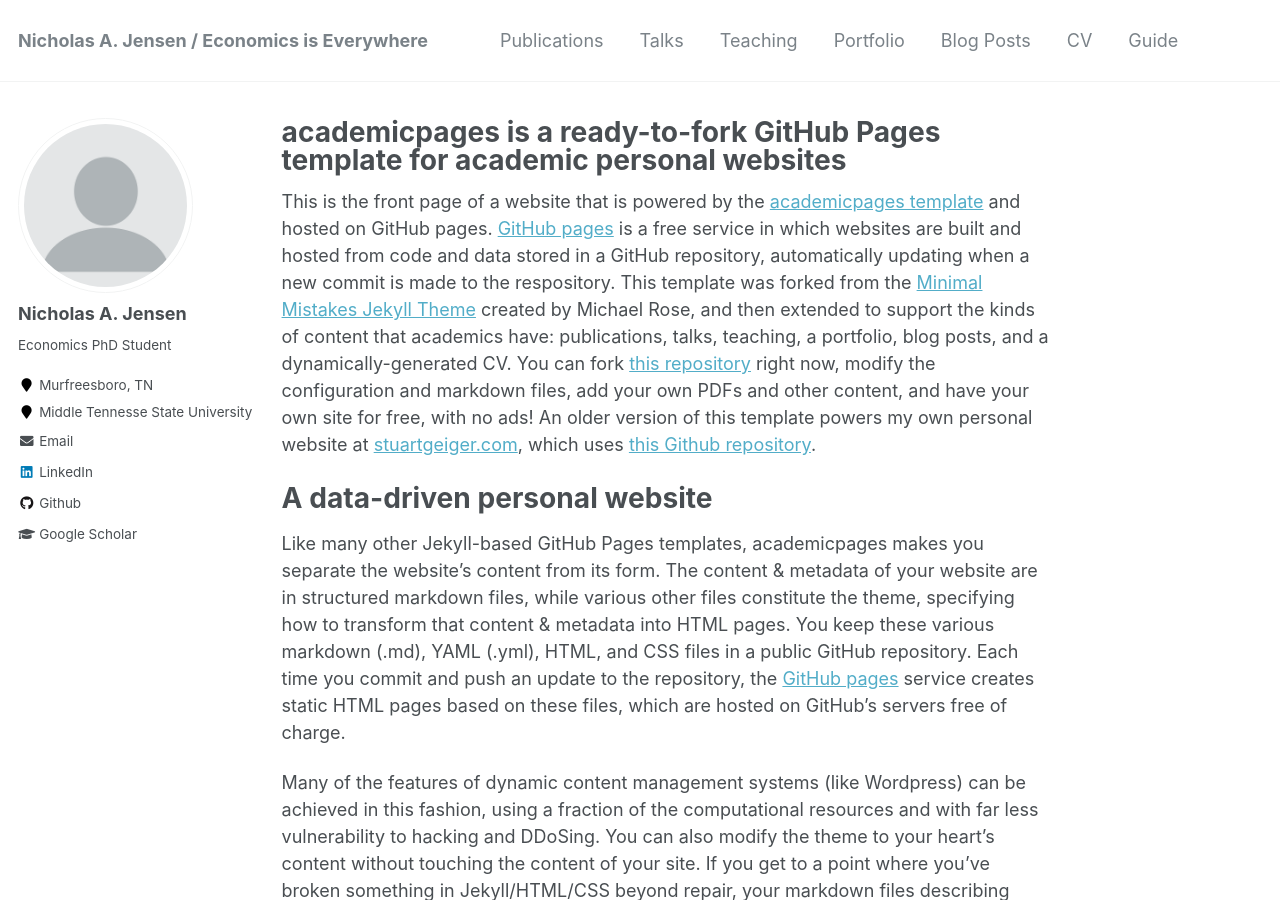
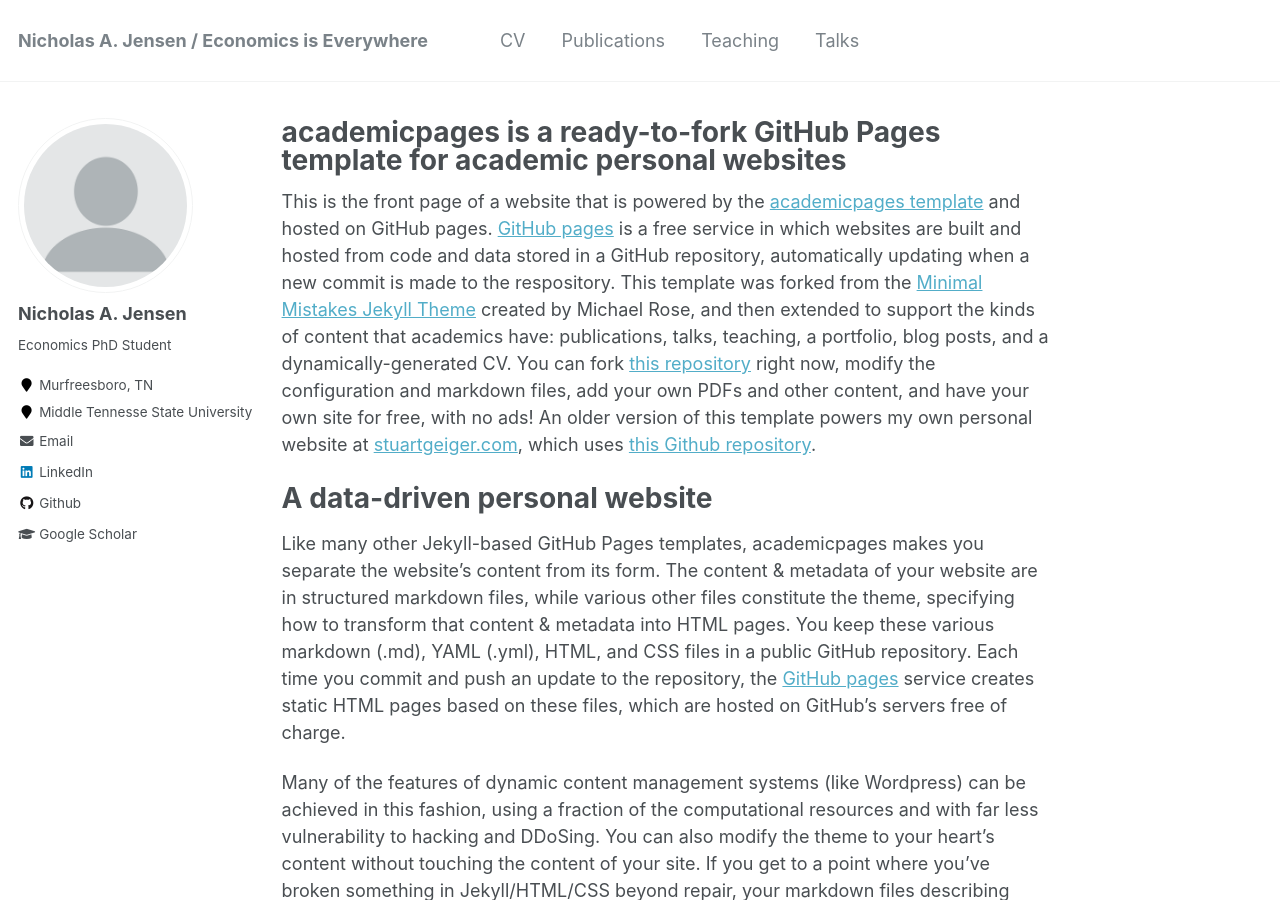
Before and after one commit to naj2r/naj2r.github.io, a Jekyll site: the page built from _pages/about.md, in a window 1280 px wide and 900 px high. Built offline with Jekyll 4.4.1, drawn with Linux system fonts in a browser that asks for light colours; some of the changed lines change nothing that is shown.

Commit message:
add cv and rework menu

```diff
--- a/_data/navigation.yml
+++ b/_data/navigation.yml
@@ -1,22 +1,24 @@
 # main links links
 main:
+
+  - title: "CV"
+    url: /files/cv1.pdf
+
   - title: "Publications"
     url: /publications/
+
+  - title: "Teaching"
+    url: /teaching/
 
   - title: "Talks"
     url: /talks/
 
-  - title: "Teaching"
-    url: /teaching/
+ # - title: "Portfolio"
+ #   url: /portfolio/
 
-  - title: "Portfolio"
-    url: /portfolio/
+ # - title: "Announcements"
+ #   url: /year-archive/
 
-  - title: "Blog Posts"
-    url: /year-archive/
 
-  - title: "CV"
-    url: /cv/
-
-  - title: "Guide"
-    url: /markdown/
+ # - title: "Guide"
+  #  url: /markdown/
```
Also changed, not shown: 4 other files.
